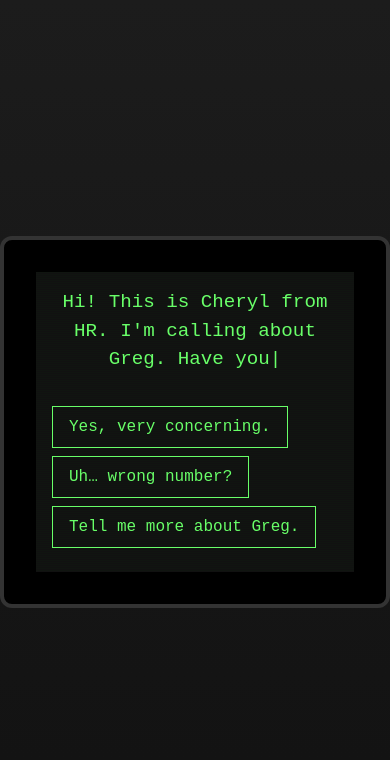
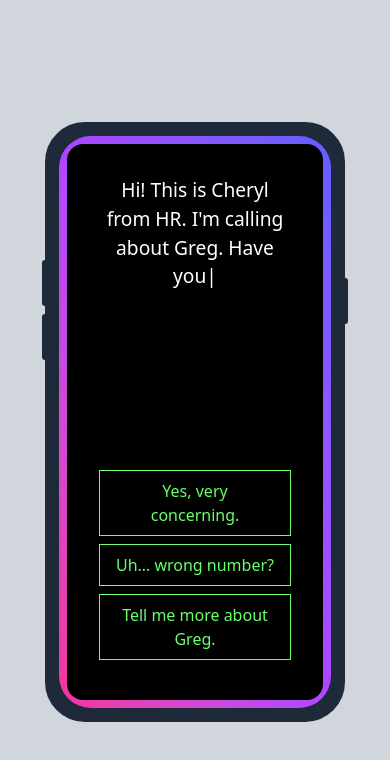
Before and after one commit to danielbruni/Wrong-Number, a SvelteKit app: page / in a window 390 px wide. Both pictures are taken after a click on the button "Answer". Shown: the top 760 px of the page. Built offline with nearby package versions, Linux system fonts and the light colour scheme.

Commit message:
[chore] refactor into smaller components, update readme, create phone mockup in css

```diff
--- /dev/null
+++ b/src/lib/components/DialogueScreen.svelte
@@ -0,0 +1,65 @@
+<script lang="ts">
+	import { animateTypewriting } from '../attachment/animeTypewriting';
+	import type { Line } from '../types';
+
+	type PropTypes = { dialogue: Line[]; onStoryComplete: () => void };
+
+	const { dialogue, onStoryComplete }: PropTypes = $props();
+
+	let current = $state(0);
+	let currentLine = $derived(dialogue[current].line);
+
+	function choose(option: { text?: string; next: any }) {
+		if (option.next === -1) {
+			current = -1;
+			onStoryComplete();
+		} else {
+			current = option.next;
+		}
+	}
+</script>
+
+<div class="flex h-full w-full flex-col justify-between rounded-2xl bg-black p-8">
+	{#if current >= 0}
+		{#key currentLine}
+			<p class="line" {@attach animateTypewriting}>
+				{currentLine}
+			</p>
+		{/key}
+		<div class="choices mt-8">
+			{#each dialogue[current].choices as choice}
+				<button onclick={() => choose(choice)}>{choice.text}</button>
+			{/each}
+		</div>
+	{:else}
+		<div>
+			<p class="end">[Call disconnected]</p>
+		</div>
+	{/if}
+</div>
+
+<style>
+	.line {
+		font-size: 1.2rem;
+		margin-bottom: 1rem;
+	}
+	.choices button {
+		display: block;
+		margin: 0.5rem 0;
+		background: none;
+		border: 1px solid #6aff6a;
+		color: #6aff6a;
+		font-family: inherit;
+		padding: 0.5rem 1rem;
+		cursor: pointer;
+		transition: background 0.2s;
+	}
+	.choices button:hover {
+		background: rgba(106, 255, 106, 0.1);
+	}
+	.end {
+		color: #f33;
+		font-weight: bold;
+		font-size: 1.1rem;
+	}
+</style>
--- /dev/null
+++ b/src/lib/components/Phone.svelte
@@ -0,0 +1,26 @@
+<script lang="ts">
+	let { children } = $props();
+</script>
+
+<div
+	class="relative mx-auto h-[600px] w-[300px] rounded-[2.5rem] border-[14px] border-gray-800 bg-gray-800 lg:max-h-fit lg:w-3xl dark:border-gray-800"
+>
+	<div
+		class="absolute top-[142px] -right-[17px] h-[46px] w-[3px] rounded-r-lg bg-gray-800 dark:bg-gray-800"
+	></div>
+	<div
+		class="absolute top-[124px] -left-[17px] h-[46px] w-[3px] rounded-l-lg bg-gray-800 dark:bg-gray-800"
+	></div>
+	<div
+		class="absolute top-[178px] -left-[17px] h-[46px] w-[3px] rounded-l-lg bg-gray-800 dark:bg-gray-800"
+	></div>
+	<div
+		class="h-full w-full overflow-hidden rounded-[2rem] bg-gradient-to-bl from-indigo-500 via-purple-500 to-pink-500"
+	>
+		<div class="flex h-full w-full items-center justify-center p-2">
+			{#if children}
+				{@render children()}
+			{/if}
+		</div>
+	</div>
+</div>
--- a/src/lib/components/PhoneUI.svelte
+++ /dev/null
@@ -1,113 +0,0 @@
-<script lang="ts">
-	import { animateTypewriting } from '../attachment/animeTypewriting';
-	import type { Line } from '../types';
-
-	type PropTypes = { dialogue: Line[]; onStoryComplete: () => void };
-
-	const { dialogue, onStoryComplete }: PropTypes = $props();
-
-	let current = $state(0);
-	let currentLine = $derived(dialogue[current].line);
-
-	function choose(option: { text?: string; next: any }) {
-		if (option.next === -1) {
-			current = -1;
-			onStoryComplete();
-		} else {
-			current = option.next;
-		}
-	}
-</script>
-
-<div class="phone-ui lg:min-w-3xl">
-	<div class="screen">
-		{#if current >= 0}
-			{#key currentLine}
-				<p class="line" {@attach animateTypewriting}>
-					{currentLine}
-				</p>
-			{/key}
-			<div class="choices mt-8">
-				{#each dialogue[current].choices as choice}
-					<button onclick={() => choose(choice)}>{choice.text}</button>
-				{/each}
-			</div>
-		{:else}
-			<div>
-				<p class="end">[Call disconnected]</p>
-			</div>
-		{/if}
-		<div class="crt-overlay"></div>
-	</div>
-</div>
-
-<style>
-	.phone-ui {
-		position: relative;
-		font-family: 'IBM Plex Mono', monospace;
-		background: black;
-		color: #6aff6a;
-		padding: 2rem;
-		max-width: 600px;
-		margin: 2rem auto;
-		border: 4px solid #333;
-		border-radius: 12px;
-		overflow: hidden;
-	}
-	.screen {
-		position: relative;
-		padding: 1rem;
-		background: #111;
-	}
-	.line {
-		font-size: 1.2rem;
-		margin-bottom: 1rem;
-	}
-	.choices button {
-		display: block;
-		margin: 0.5rem 0;
-		background: none;
-		border: 1px solid #6aff6a;
-		color: #6aff6a;
-		font-family: inherit;
-		padding: 0.5rem 1rem;
-		cursor: pointer;
-		transition: background 0.2s;
-	}
-	.choices button:hover {
-		background: rgba(106, 255, 106, 0.1);
-	}
-	.end {
-		color: #f33;
-		font-weight: bold;
-		font-size: 1.1rem;
-	}
-	.crt-overlay {
-		pointer-events: none;
-		position: absolute;
-		top: 0;
-		left: 0;
-		right: 0;
-		bottom: 0;
-		background: repeating-linear-gradient(
-			to bottom,
-			rgba(0, 255, 0, 0.02),
-			rgba(0, 255, 0, 0.02) 1px,
-			transparent 1px,
-			transparent 2px
-		);
-		animation: flicker 0.12s infinite;
-		z-index: 10;
-	}
-	@keyframes flicker {
-		0% {
-			opacity: 0.98;
-		}
-		50% {
-			opacity: 1;
-		}
-		100% {
-			opacity: 0.96;
-		}
-	}
-</style>
--- /dev/null
+++ b/src/lib/components/RingScreen.svelte
@@ -0,0 +1,75 @@
+<script lang="ts">
+	type PropTypes = {
+		onAcceptCall: () => void;
+		onDeclineCall: () => void;
+	};
+
+	const { onAcceptCall, onDeclineCall }: PropTypes = $props();
+</script>
+
+<div
+	class="ring-screen m-4 flex flex-col items-center justify-center rounded-3xl p-8 text-center text-white"
+>
+	<p>📞 Incoming call...</p>
+	<div class="ring-buttons flex flex-col gap-6 lg:flex-row">
+		<button class="answer" onclick={onAcceptCall}>Answer</button>
+		<button class="decline" onclick={onDeclineCall}>Decline</button>
+	</div>
+</div>
+
+<style>
+	.ring-screen {
+		background: linear-gradient(to bottom, #1c1c1c, #121212);
+		animation: pulse 1.2s infinite;
+	}
+
+	.ring-screen p {
+		font-size: 2rem;
+		margin-bottom: 2rem;
+	}
+
+	.ring-buttons button {
+		padding: 1rem 2rem;
+		font-size: 1.2rem;
+		border-radius: 12px;
+		cursor: pointer;
+		border: none;
+		transition:
+			transform 0.2s,
+			background-color 0.2s;
+	}
+
+	/* Answer button */
+	.ring-buttons .answer {
+		background-color: #4caf50;
+		color: #fff;
+	}
+
+	.ring-buttons .answer:hover {
+		transform: scale(1.1);
+		background-color: #45a049;
+	}
+
+	/* Decline button */
+	.ring-buttons .decline {
+		background-color: #f44336;
+		color: #fff;
+	}
+
+	.ring-buttons .decline:hover {
+		transform: scale(1.1);
+		background-color: #e53935;
+	}
+
+	@keyframes pulse {
+		0% {
+			box-shadow: 0 0 0 0 rgba(76, 175, 80, 0.7);
+		}
+		70% {
+			box-shadow: 0 0 0 20px rgba(76, 175, 80, 0);
+		}
+		100% {
+			box-shadow: 0 0 0 0 rgba(76, 175, 80, 0);
+		}
+	}
+</style>
--- a/src/routes/+layout.svelte
+++ b/src/routes/+layout.svelte
@@ -4,12 +4,6 @@
 	let { children } = $props();
 </script>
 
-<main class="flex h-screen flex-col items-center justify-center text-center text-white">
+<main class="flex h-screen flex-col items-center justify-center bg-gray-300 text-center text-white">
 	{@render children()}
 </main>
-
-<style>
-	main {
-		background: linear-gradient(to bottom, #1c1c1c, #121212);
-	}
-</style>
--- a/src/routes/+page.svelte
+++ b/src/routes/+page.svelte
@@ -1,8 +1,10 @@
 <script lang="ts">
 	import stories from '../data/stories.json';
-	import PhoneUi from '$lib/components/PhoneUI.svelte';
+	import DialogueScreen from '$lib/components/DialogueScreen.svelte';
 	import type { CallState, Line, StoryIndex } from '$lib/types';
 	import { finishedStories } from '$lib/stores/finishedStories';
+	import Phone from '$lib/components/Phone.svelte';
+	import RingScreen from '$lib/components/RingScreen.svelte';
 
 	let selectedStory = $state<string | null>(null);
 	let dialogue = $state<Line[] | null>(null);
@@ -90,17 +92,12 @@
 	loadRandomStory();
 </script>
 
+<Phone>
 	{#if callState === 'ringing' && !!dialogue}
-	<div class="ring-screen">
-		<p>📞 Incoming call...</p>
-		<div class="ring-buttons">
-			<button class="answer" onclick={acceptCall}>Answer</button>
-			<button class="decline" onclick={declineCall}>Decline</button>
-		</div>
-	</div>
+		<RingScreen onAcceptCall={acceptCall} onDeclineCall={declineCall} />
 	{:else if callState === 'inCall' && dialogue && selectedStory}
 		{#key selectedStory}
-		<PhoneUi {dialogue} {onStoryComplete} />
+			<DialogueScreen {dialogue} {onStoryComplete} />
 		{/key}
 	{:else if callState === 'callEnded'}
 		<div class="call-disconnected">
@@ -110,72 +107,4 @@
 	{:else}
 		<div class="loading">Loading story...</div>
 	{/if}
-
-<style>
-	.ring-screen {
-		display: flex;
-		flex-direction: column;
-		align-items: center;
-		justify-content: center;
-		background: linear-gradient(to bottom, #1c1c1c, #121212);
-		color: #fff;
-		text-align: center;
-		animation: pulse 1.2s infinite;
-		padding: 4em;
-	}
-
-	.ring-screen p {
-		font-size: 2rem;
-		margin-bottom: 2rem;
-	}
-
-	.ring-buttons {
-		display: flex;
-		gap: 1.5rem;
-	}
-
-	.ring-buttons button {
-		padding: 1rem 2rem;
-		font-size: 1.2rem;
-		border-radius: 12px;
-		cursor: pointer;
-		border: none;
-		transition:
-			transform 0.2s,
-			background-color 0.2s;
-	}
-
-	/* Answer button */
-	.ring-buttons .answer {
-		background-color: #4caf50;
-		color: #fff;
-	}
-
-	.ring-buttons .answer:hover {
-		transform: scale(1.1);
-		background-color: #45a049;
-	}
-
-	/* Decline button */
-	.ring-buttons .decline {
-		background-color: #f44336;
-		color: #fff;
-	}
-
-	.ring-buttons .decline:hover {
-		transform: scale(1.1);
-		background-color: #e53935;
-	}
-
-	@keyframes pulse {
-		0% {
-			box-shadow: 0 0 0 0 rgba(76, 175, 80, 0.7);
-		}
-		70% {
-			box-shadow: 0 0 0 20px rgba(76, 175, 80, 0);
-		}
-		100% {
-			box-shadow: 0 0 0 0 rgba(76, 175, 80, 0);
-		}
-	}
-</style>
+</Phone>
```
Also changed, not shown: 1 other file (tests, documents, lock files or other folders). Lines whose indentation alone changed are shown as unchanged.
